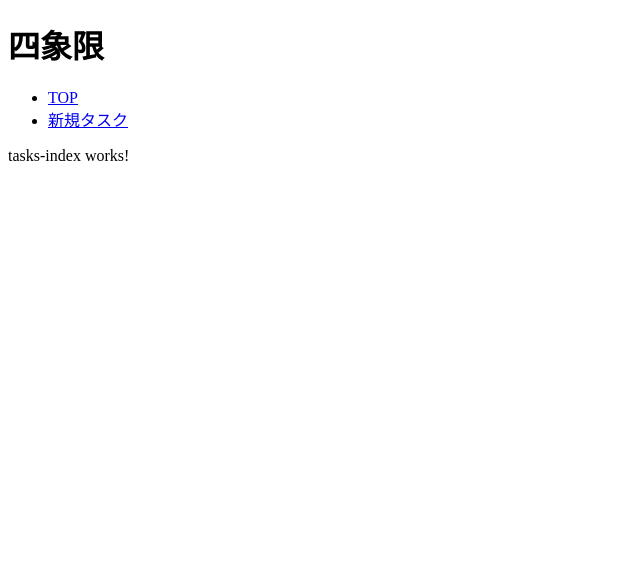
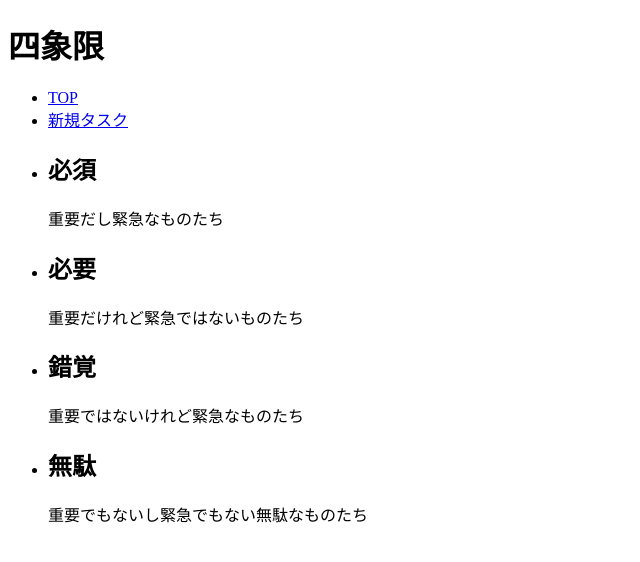
Before and after one commit to daisakuhazui/four-quadrants-go, an Angular app in the folder frontend/: page / in a window 1280 px wide. Shown: the top 562 px of the page, without its empty margins (0-640 px from the left). Built offline with nearby package versions, Linux system fonts and the light colour scheme.

Commit message:
Add quadrants to 'tasks-index.component.html'

```diff
--- a/frontend/src/app/tasks-index/tasks-index.component.html
+++ b/frontend/src/app/tasks-index/tasks-index.component.html
@@ -1 +1,18 @@
-<p>tasks-index works!</p>
+<ul>
+  <li>
+    <h2>必須</h2>
+    <p>重要だし緊急なものたち</p>
+  </li>
+  <li>
+    <h2>必要</h2>
+    <p>重要だけれど緊急ではないものたち</p>
+  </li>
+  <li>
+    <h2>錯覚</h2>
+    <p>重要ではないけれど緊急なものたち</p>
+  </li>
+  <li>
+    <h2>無駄</h2>
+    <p>重要でもないし緊急でもない無駄なものたち</p>
+  </li>
+</ul>
--- a/frontend/src/app/tasks/tasks.component.html
+++ b/frontend/src/app/tasks/tasks.component.html
@@ -11,8 +11,8 @@
   </div>
   <div>
     <label>象限</label>
-    <span *ngFor="let quadrant of quadrants">
-      <input type="radio" formControlName="quadrant" [value]="quadrant">{{quadrant}}
+    <span *ngFor="let quadrant of quadrants, index as i">
+      <input type="radio" formControlName="quadrant" [value]="i + 1">{{quadrant}}
     </span>
   </div>
   <button (click)="onSubmmit()">登録</button>
--- a/frontend/src/app/tasks/tasks.component.ts
+++ b/frontend/src/app/tasks/tasks.component.ts
@@ -27,7 +27,7 @@ export class TasksComponent implements OnInit {
       memo: new FormControl(),
       quadrant: new FormControl(),
     });
-    this.quadrants = ['第1象限', '第2象限', '第3象限', '第4象限'];
+    this.quadrants = ['必須', '必要', '錯覚', '無駄'];
   }
 
   // 登録ボタン押下時の処理
@@ -41,11 +41,11 @@ export class TasksComponent implements OnInit {
       completeFlag: false,
     };
 
-    // ヘッダ情報
+    console.log(this.task);
+
+    // ヘッダ情報セット
     const requestUri = this.httpClientService.host + '/task';
     this.httpClientService.httpOptions = this.httpClientService.httpOptions.headers.set('Access-Control-Allow-Origin', requestUri);
-
-    console.log(this.httpClientService.httpOptions.headers);
 
     // API 実行
     this.http.post(requestUri, this.task, this.httpClientService.httpOptions)
```
